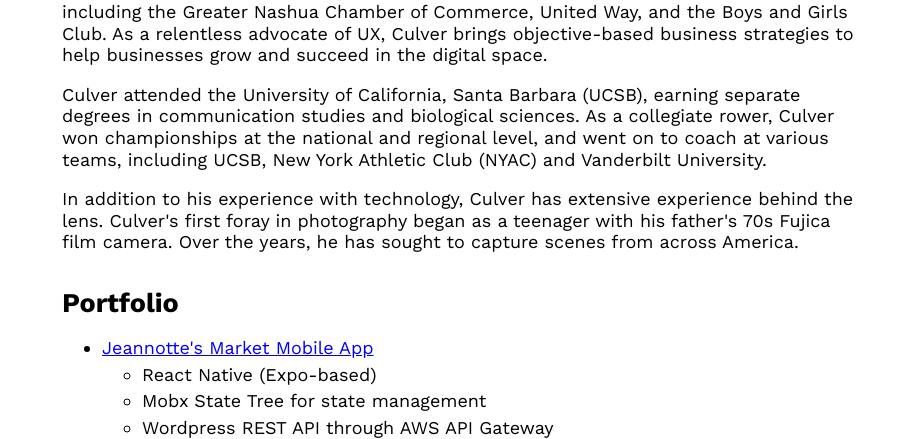
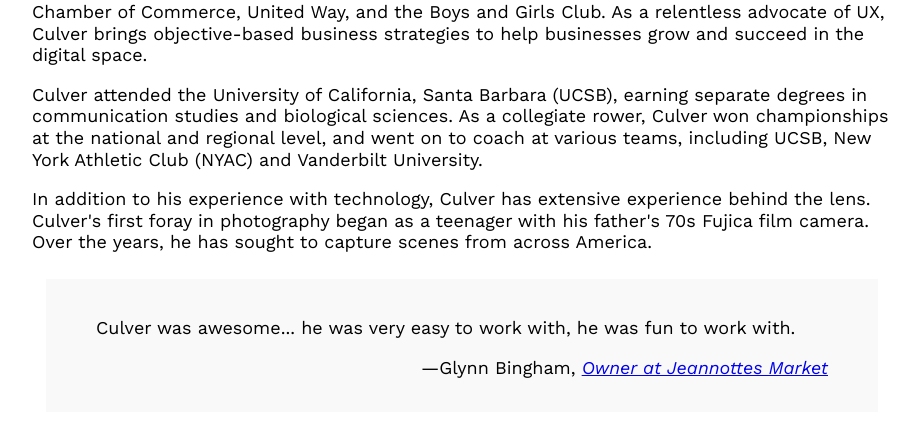
Before and after one commit to culverlau/culverlau.com, a website: page public/index.html in a window 1280 px wide. Shown: the part 505-944 px from the top of the page, without its empty margins (178-1097 px from the left). Drawn offline with nearby package versions, Linux system fonts and the light colour scheme.

Commit message:
added blockquote

```diff
--- a/public/css/style.css
+++ b/public/css/style.css
@@ -7,7 +7,7 @@ html {
 main {
   margin: 40px auto;
   padding: 0 20px;
-  max-width: 800px;
+  max-width: 860px;
 }
 
 .nav {
@@ -19,7 +19,7 @@ main {
 }
 
 #bio {
-  margin-bottom: 40px;
+  margin-bottom: 20px;
 }
 
 #portfolio li {
@@ -42,3 +42,12 @@ main {
 .headshot img {
   width: 100%;
 }
+
+figure {
+  background-color: #f9f9f9;
+  margin: 26px 14px 30px;
+  padding: 20px 10px 16px;
+}
+figcaption {
+  text-align: right;
+}
--- a/public/index.html
+++ b/public/index.html
@@ -10,6 +10,21 @@
       href="https://fonts.googleapis.com/css2?family=Work+Sans:ital,wght@0,400;0,700;1,400;1,700&display=swap"
     />
     <link rel="stylesheet" type="text/css" href="/css/style.css" />
+
+    <!-- Global site tag (gtag.js) - Google Analytics -->
+    <script
+      async
+      src="https://www.googletagmanager.com/gtag/js?id=UA-72514937-2"
+    ></script>
+    <script>
+      window.dataLayer = window.dataLayer || [];
+      function gtag() {
+        dataLayer.push(arguments);
+      }
+      gtag('js', new Date());
+
+      gtag('config', 'UA-72514937-2');
+    </script>
   </head>
 
   <body>
@@ -54,6 +69,22 @@
           years, he has sought to capture scenes from across America.
         </p>
       </div>
+
+      <figure id="quote">
+        <blockquote>
+          <p>
+            Culver was awesome... he was very easy to work with, he was fun to work with.
+          </p>
+          <figcaption>
+            —Glynn Bingham,
+            <cite
+              ><a href="https://youtu.be/AENtuwGs-vI" target="_blank"
+                >Owner at Jeannottes Market</a
+              ></cite
+            >
+          </figcaption>
+        </blockquote>
+      </figure>
 
       <div id="portfolio">
         <h2>Portfolio</h2>
@@ -128,8 +159,9 @@
                 for sandwich deli ordering.
               </li>
               <li>
-                Client Testimonial
-                <iframe
+                <a href="https://youtu.be/AENtuwGs-vI" target="_blank"
+                >Client Testimonial</a>
+                <!-- <iframe
                   width="100%"
                   height="315"
                   style="max-width: 560px"
@@ -138,7 +170,7 @@
                   frameborder="0"
                   allow="accelerometer; autoplay; clipboard-write; encrypted-media; gyroscope; picture-in-picture"
                   allowfullscreen
-                ></iframe>
+                ></iframe> -->
               </li>
             </ul>
           </li>
```
Also changed, not shown: 1 other file.
